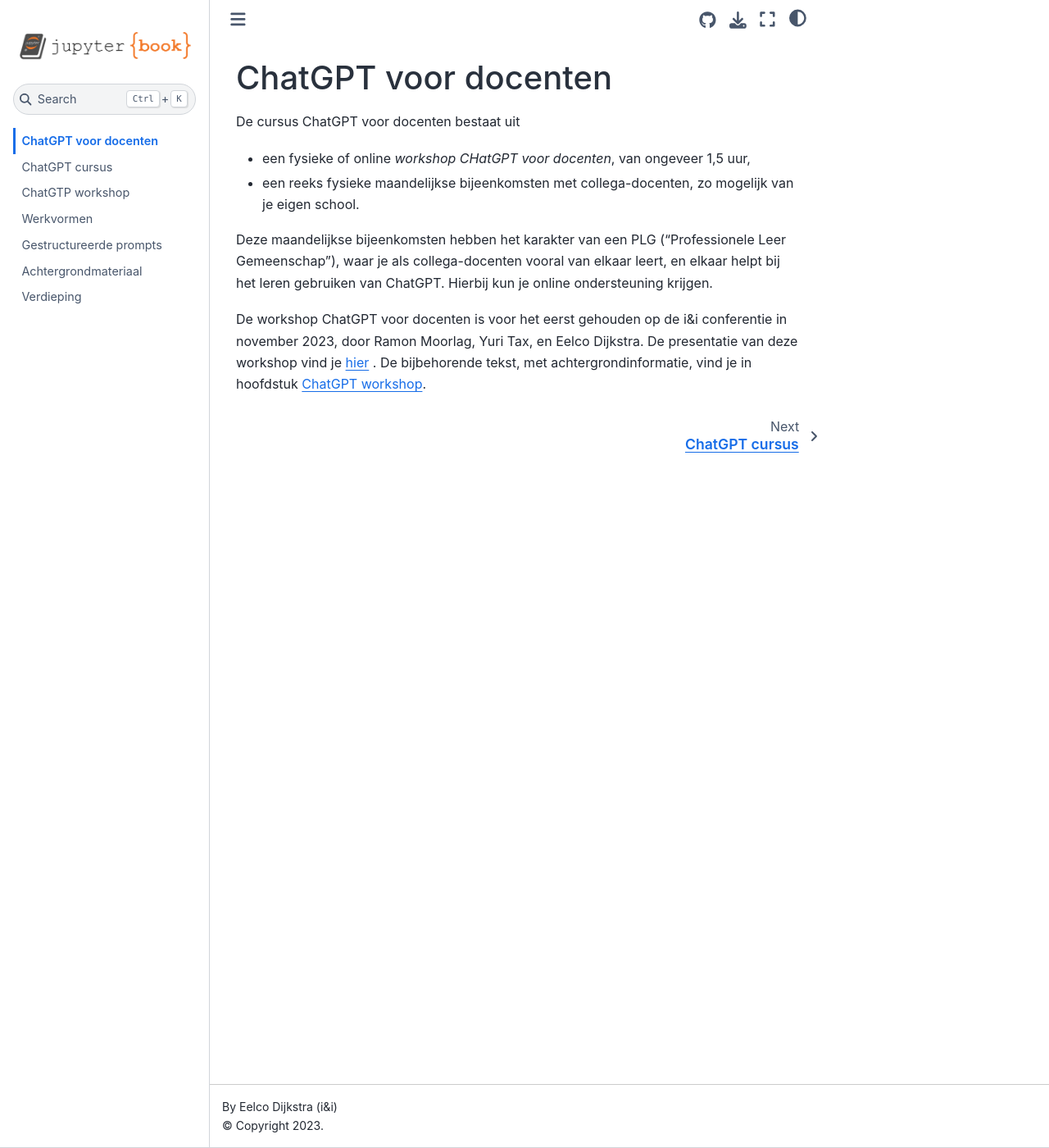
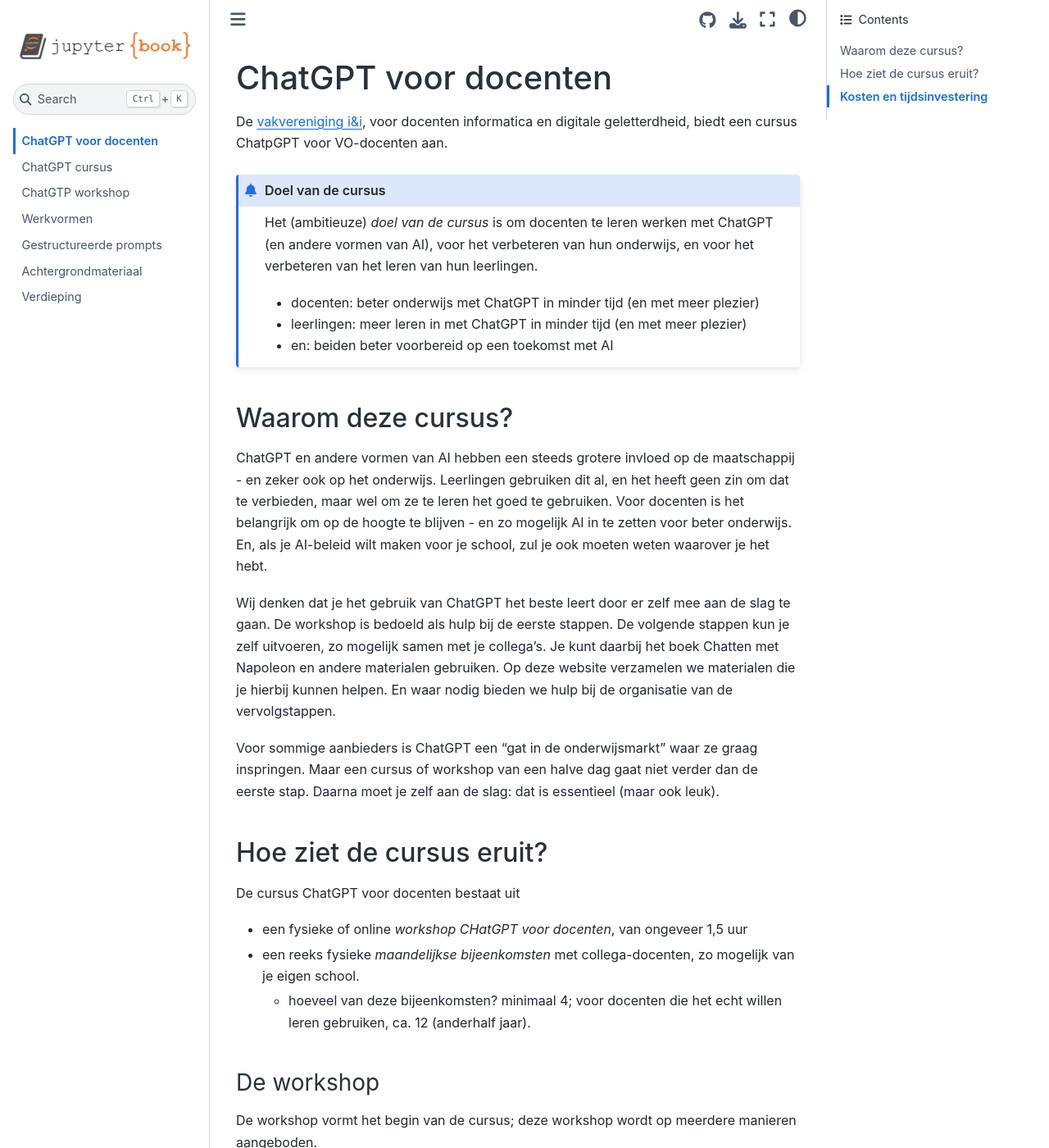
Before and after one commit to infvo/chatgptbook, a Jupyter Book: the page built from intro.md, in a window 1280 px wide and 1400 px high. Shown: the whole window at 82% size. Built offline with Jupyter Book 1.0.4 settings and Sphinx 7.4.7 and the Sphinx Book theme 1.1.4, drawn with Linux system fonts in a browser that asks for light colours; some of the changed text lies outside the part shown.

Commit message:
kosten enz. toegeveogd

```diff
--- a/intro.md
+++ b/intro.md
@@ -1,10 +1,66 @@
 # ChatGPT voor docenten
+
+De [vakvereniging i&i](https://www.ieni.org), voor docenten informatica en digitale geletterdheid, biedt een cursus ChatpGPT voor VO-docenten aan.
+
+:::{admonition} Doel van de cursus
+Het (ambitieuze) *doel van de cursus* is om docenten te leren werken met ChatGPT (en andere vormen van AI), voor het verbeteren van hun onderwijs, en voor het verbeteren van het leren van hun leerlingen.
+
+- docenten: beter onderwijs met ChatGPT in minder tijd (en met meer plezier)
+- leerlingen: meer leren in met ChatGPT in minder tijd (en met meer plezier)
+- en: beiden beter voorbereid op een toekomst met AI
+:::
+
+## Waarom deze cursus?
+
+ChatGPT en andere vormen van AI hebben een steeds grotere invloed op de maatschappij - en zeker ook op het onderwijs. Leerlingen gebruiken dit al, en het heeft geen zin om dat te verbieden, maar wel om ze te leren het goed te gebruiken.
+Voor docenten is het belangrijk om op de hoogte te blijven - en zo mogelijk AI in te zetten voor beter onderwijs.
+En, als je AI-beleid wilt maken voor je school, zul je ook moeten weten waarover je het hebt.
+
+Wij denken dat je het gebruik van ChatGPT het beste leert door er zelf mee aan de slag te gaan.
+De workshop is bedoeld als hulp bij de eerste stappen. De volgende stappen kun je zelf uitvoeren, zo mogelijk samen met je collega's.
+Je kunt daarbij het boek Chatten met Napoleon en andere materialen gebruiken. Op deze website verzamelen we materialen die je hierbij kunnen helpen. En waar nodig bieden we hulp bij de organisatie van de vervolgstappen.
+
+Voor sommige aanbieders is ChatGPT een "gat in de onderwijsmarkt" waar ze graag inspringen. Maar een cursus of workshop van een halve dag gaat niet verder dan de eerste stap. Daarna moet je zelf aan de slag: dat is essentieel (maar ook leuk).
+
+## Hoe ziet de cursus eruit?
 
 De cursus ChatGPT voor docenten bestaat uit
 
-* een fysieke of online *workshop* *CHatGPT voor docenten*, van ongeveer 1,5 uur,
-* een reeks fysieke maandelijkse bijeenkomsten met collega-docenten, zo mogelijk van je eigen school.
+* een fysieke of online *workshop* *CHatGPT voor docenten*, van ongeveer 1,5 uur
+* een reeks fysieke *maandelijkse bijeenkomsten* met collega-docenten, zo mogelijk van je eigen school.
+    * hoeveel van deze bijeenkomsten? minimaal 4; voor docenten die het echt willen leren gebruiken, ca. 12 (anderhalf jaar).
 
-Deze maandelijkse bijeenkomsten hebben het karakter van een PLG ("Professionele Leer Gemeenschap"), waar je als collega-docenten vooral van elkaar leert, en elkaar helpt bij het leren gebruiken van ChatGPT. Hierbij kun je online ondersteuning krijgen.
+### De workshop
+
+De workshop vormt het begin van de cursus; deze workshop wordt op meerdere manieren aangeboden.
+
+* fysiek: op de i&i conferenties (eerstvolgende: 18 april 2024; zie de i&i website)
+* online: zie de aankondigingen in de i&i nieuwsbrief
+* fysiek, op de eigen school
+    * hierbij kan i&i ondersteuning bieden, tegen kostprijs.
 
 De workshop ChatGPT voor docenten is voor het eerst gehouden op de i&i conferentie in november 2023, door Ramon Moorlag, Yuri Tax, en Eelco Dijkstra. De presentatie van deze workshop vind je [hier](figs/chatten-met-docenten.pdf) . De bijbehorende tekst, met achtergrondinformatie, vind je in hoofdstuk [ChatGPT workshop](chatgpt-workshop).
+
+### Maandelijkse bijeenkomsten
+
+De *maandelijkse bijeenkomsten* organiseer je voor het grootste deel zelf, met je collega's, op je eigen school. Deze bijeenkomsten hebben het karakter van een PLG ("Professionele Leer Gemeenschap"), waar je als collega-docenten vooral van elkaar leert, en elkaar helpt bij het leren gebruiken van ChatGPT. Voor het organiseren van deze bijeenkomsten kun je online ondersteuning krijgen.
+
+Voor beide onderdelen bevat deze website het nodige *materiaal* (naast het boek: Chatten met Napoleon).
+
+### ChatGPT Plus
+
+Om met ChatGPT aan de slag te gaan, heb je een account nodig. Je kunt werken met een gratis account, maar we raden aan om een account op ChatGPT Plus te nemen: dat kost ongeveer 20 Euro per maand. Dit biedt de volgende extra's:
+
+* het geeft je een kijkje in de toekomst: ChatGPT 4 is ongeveer een jaar vooruit op de gratis versies zoals ChatGPT 3.5.
+* je kunt een veel grotere context gebruiken in je prompts - en daardoor deze veel beter afstemmen op je eigen situatie
+* je kunt gespecialiseerde versies van ChatGPT maken, zogenaamde GPTs
+* je kunt de GPTs van anderen gebruiken
+
+## Kosten en tijdsinvestering
+
+* kosten van de workshop: 500 Euro (voor een groep van ca. 15 deelnemers)
+* boek: 25 Euro per deelnemer
+* ChatGPT Plus, 6 maanden: ca. 120 Euro
+* online begeleiding door i&i, gebruik materialen: 50 Euro per deelnemer
+
+Tijdsinvestering: workshop: 2-3 uur; maandelijkse bijeenkomsten: 1,5 uur; zelf aan de slag: 2-5 uur per week (voor je dagelijkse werk). Na ca. 10 uur kun je ChatGPT gebruiken voor je dagelijkse werk - om beter onderwijs te geven, en/of in minder tijd.
```
Also changed, not shown: chatgpt-cursus.md (+0 -6 lines).
